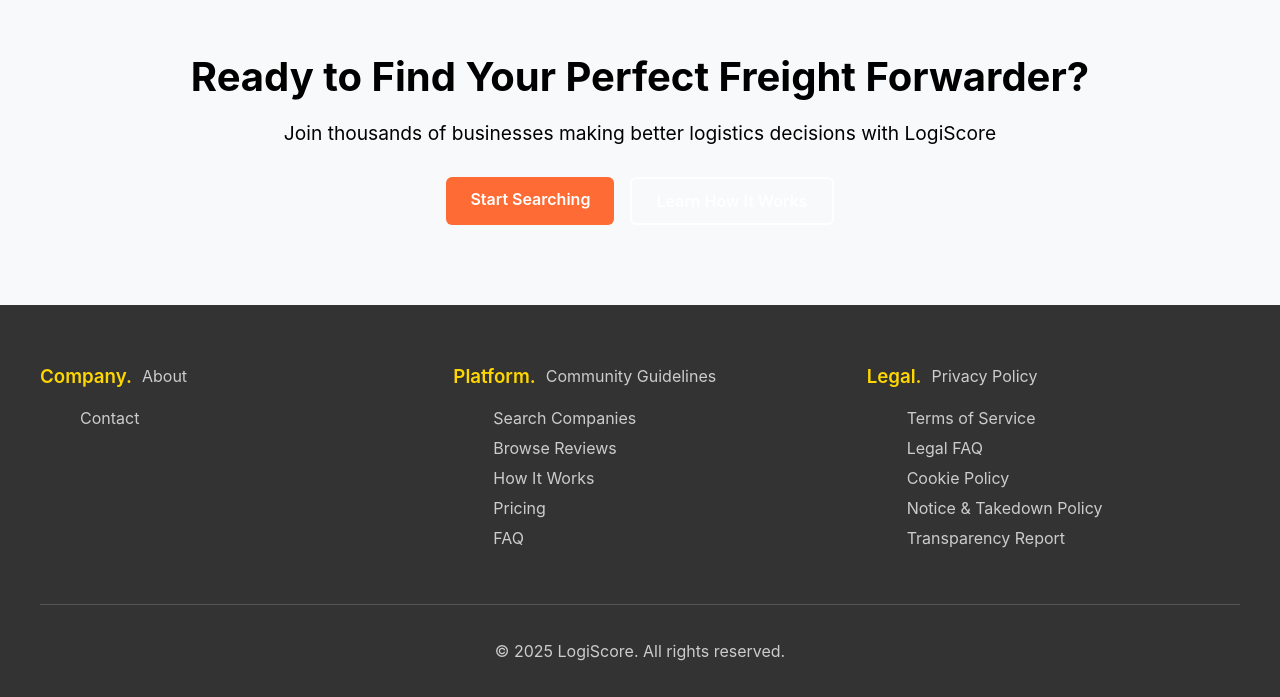
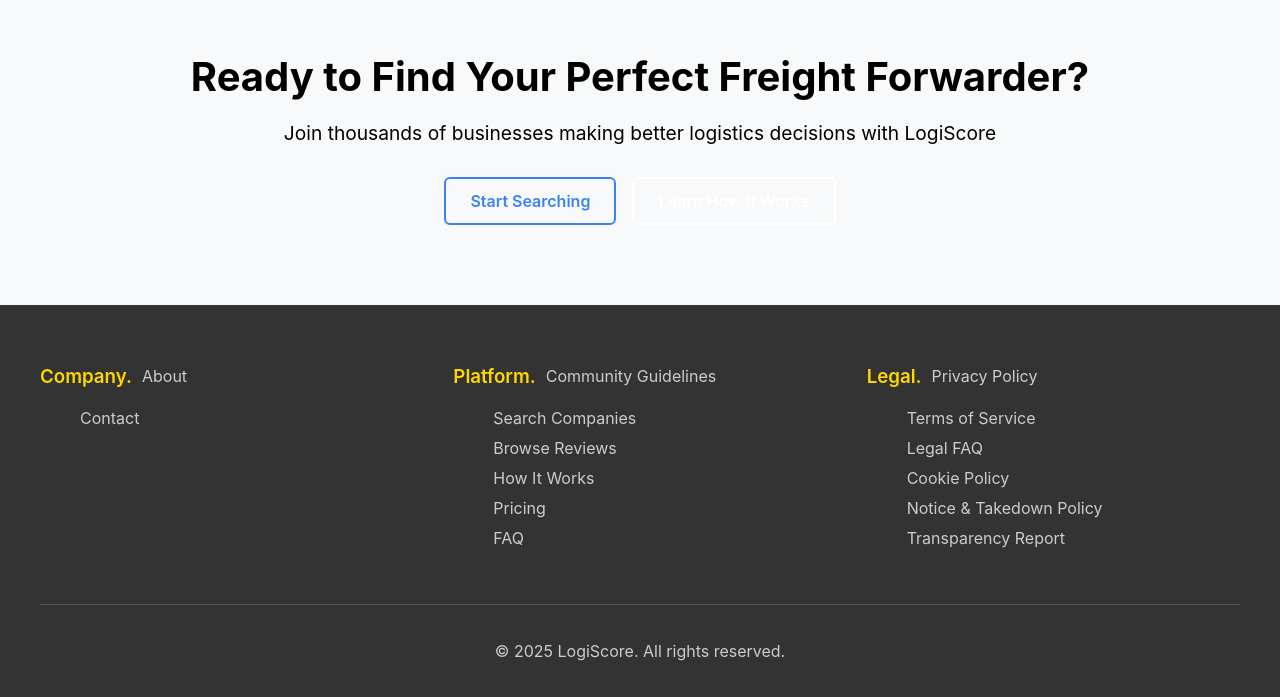
Before and after one commit to LogiScore/frontend, a SvelteKit app: page / in a window 1280 px wide. Shown: the part 1509-2206 px from the top of the page. Built offline with nearby package versions, Linux system fonts and the light colour scheme; no server answers.

Commit message:
Update CTA button styling: change Start Searching button from orange to blue outline with blue text

```diff
--- a/src/routes/+page.svelte
+++ b/src/routes/+page.svelte
@@ -215,12 +215,14 @@
   }
 
   .btn-primary {
-    background: #ff6b35;
-    color: white;
+    background: transparent;
+    color: #3b82f6;
+    border: 2px solid #3b82f6;
   }
 
   .btn-primary:hover {
-    background: #e55a2b;
+    background: #3b82f6;
+    color: white;
     transform: translateY(-2px);
   }
 
```
